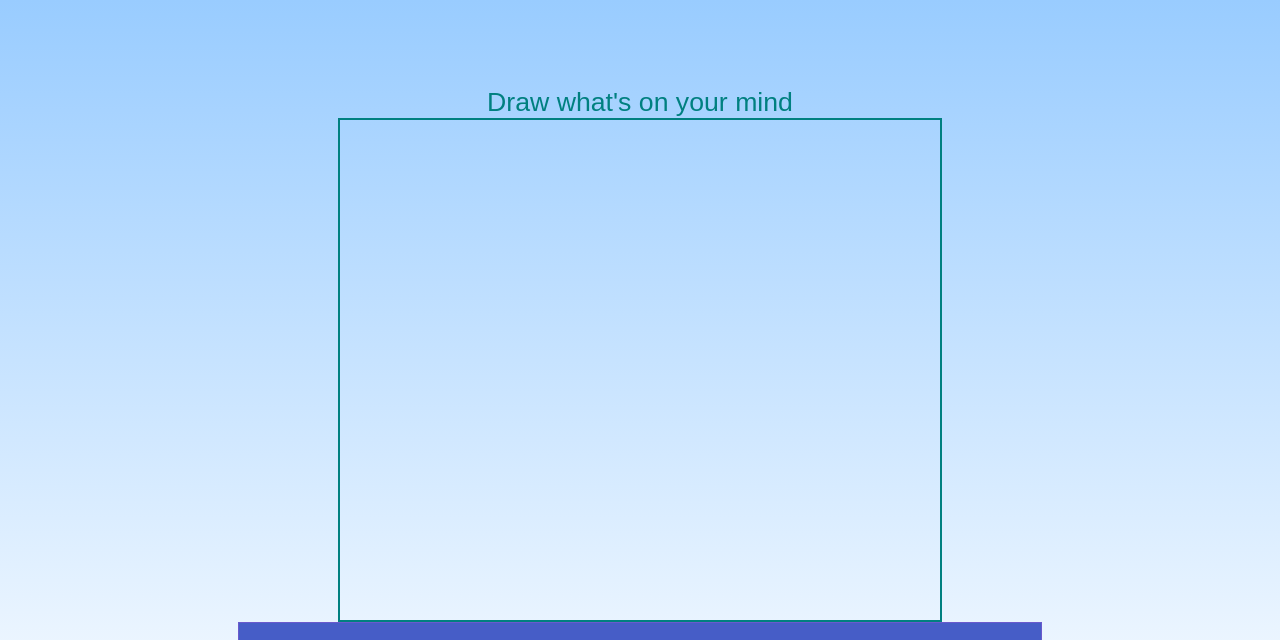
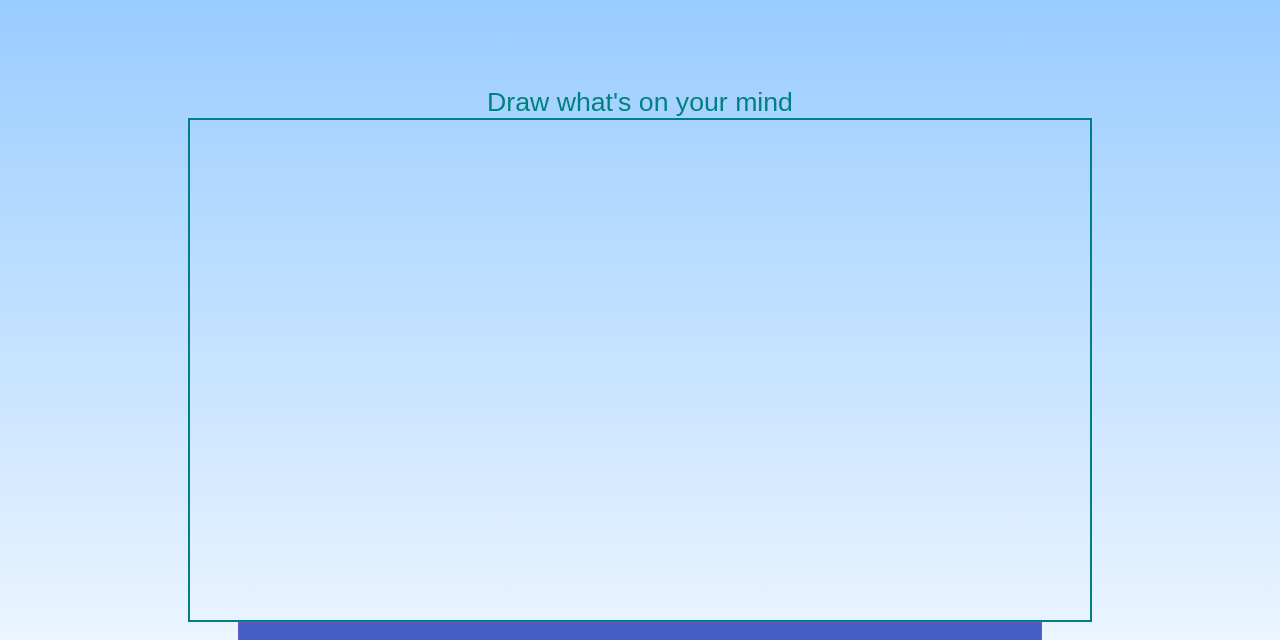
Before and after one commit to Sridhishnee/sketchiness.github.io, a plain HTML site: page index.html in a window 1280 px wide. Shown: the top 640 px of the page. Drawn offline with Linux system fonts and the light colour scheme.

Commit message:
Update index.html

```diff
--- a/index.html
+++ b/index.html
@@ -8,7 +8,7 @@
 </head>
 <body>
 <div class="head">Draw what's on your mind</div>
-<canvas id="canvas" width="600" height="500"></canvas>
+<canvas id="canvas" width="900" height="500"></canvas>
 <div class="toolbox">
 <button id="decrease">-</button>
 <span id="size">10</span>
```
